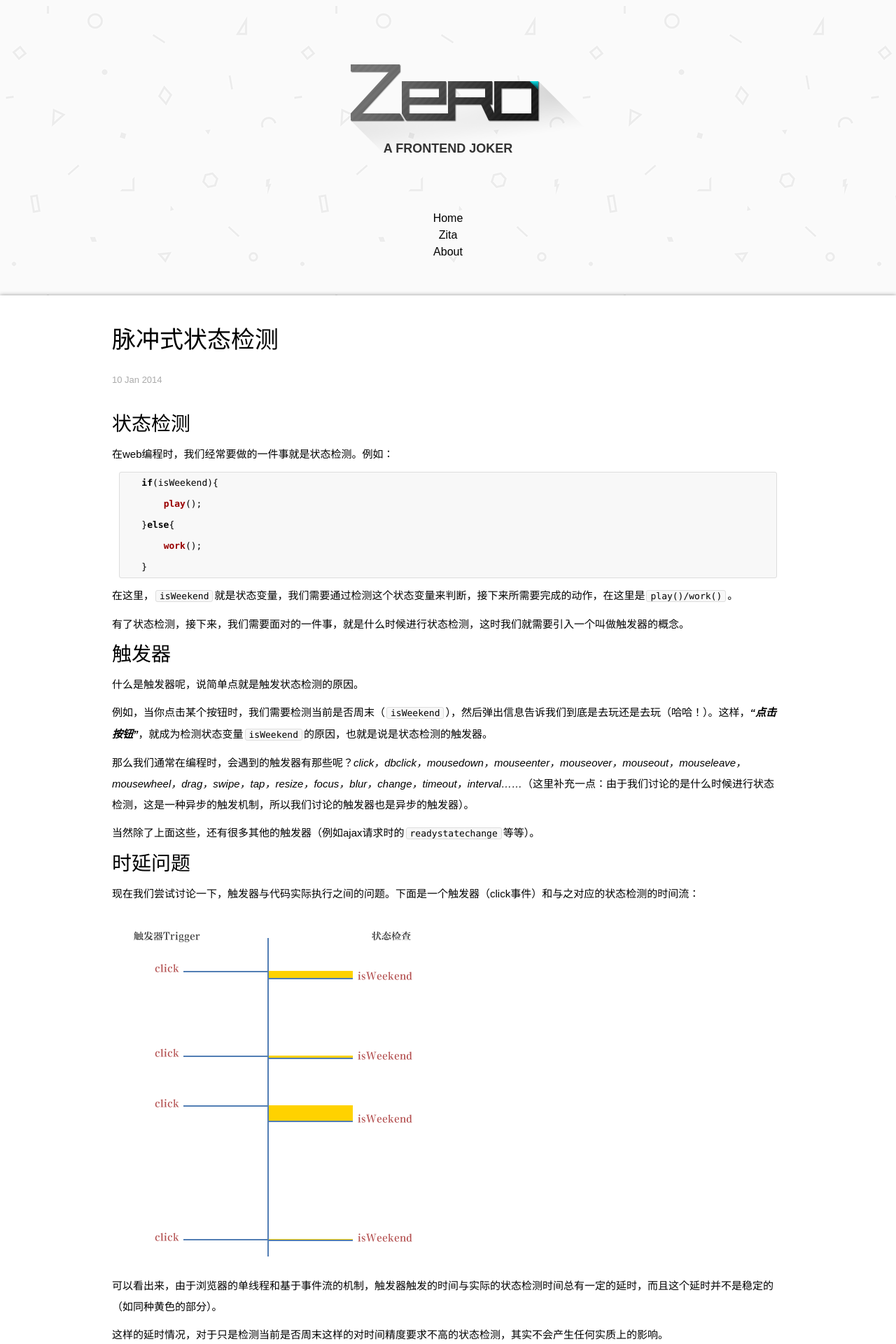
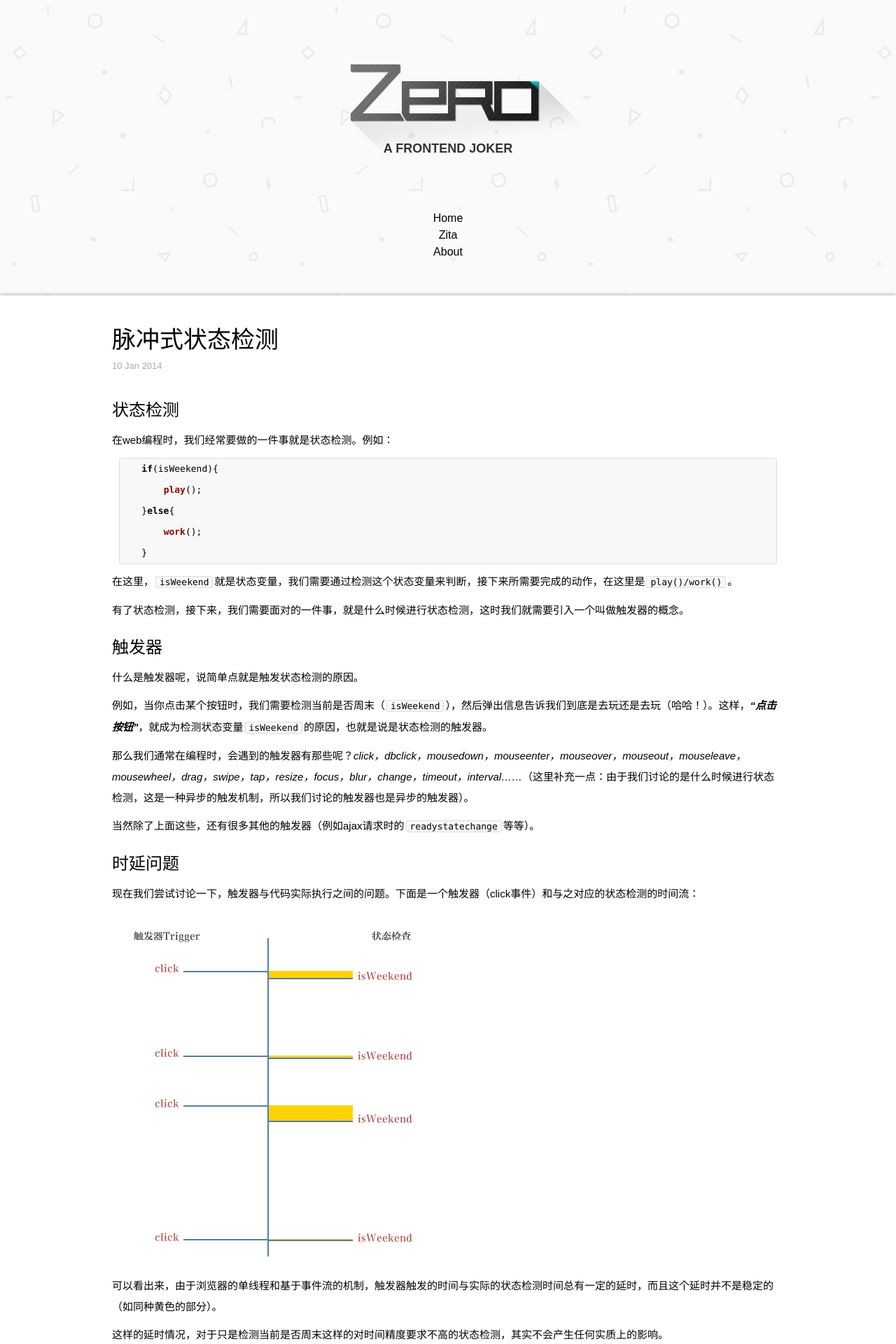
Before and after one commit to lizzz0523/lizzz0523.github.io, a Jekyll site: the page built from _posts/2014-01-10-function-pulse.md, in a window 1280 px wide. Shown: the top 1920 px of the page at 70% size. Built offline with Jekyll 4.4.1, drawn with Linux system fonts in a browser that asks for light colours; nearby versions of some CDN libraries; Markdown is read by kramdown in place of the engine named in the settings.

Commit message:
update style

```diff
--- a/css/zero.css
+++ b/css/zero.css
@@ -156,13 +156,14 @@
 }
 
 .post h3 {
-    margin: 20px 0;
+    margin-top: 20px;
     font-size: 34px;
     line-height: 46px;
 }
 
 .post h4 {
-    font-size: 28px;
+    margin-top: 20px;
+    font-size: 24px;
     line-height: 36px;
 }
 
```
